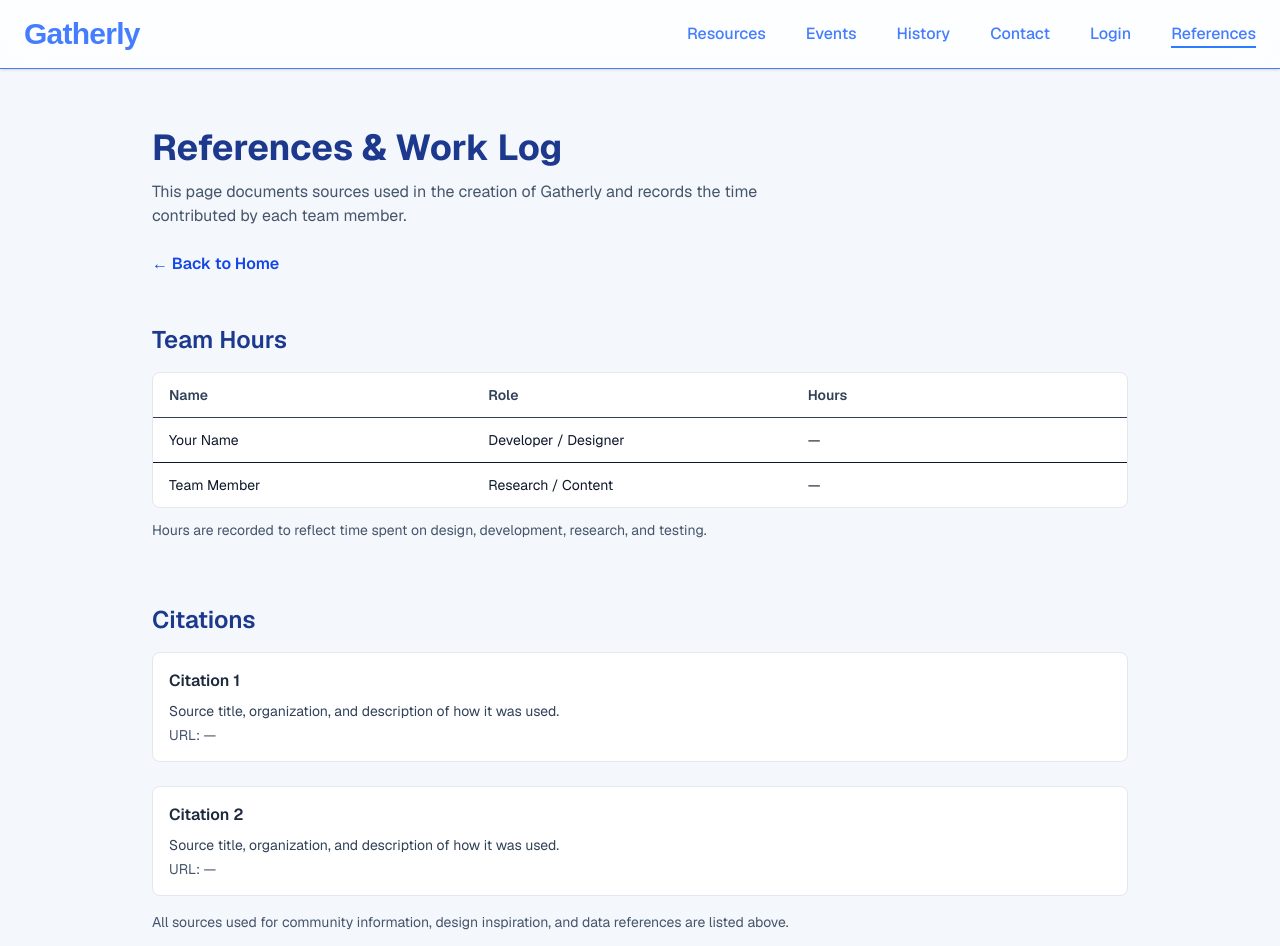
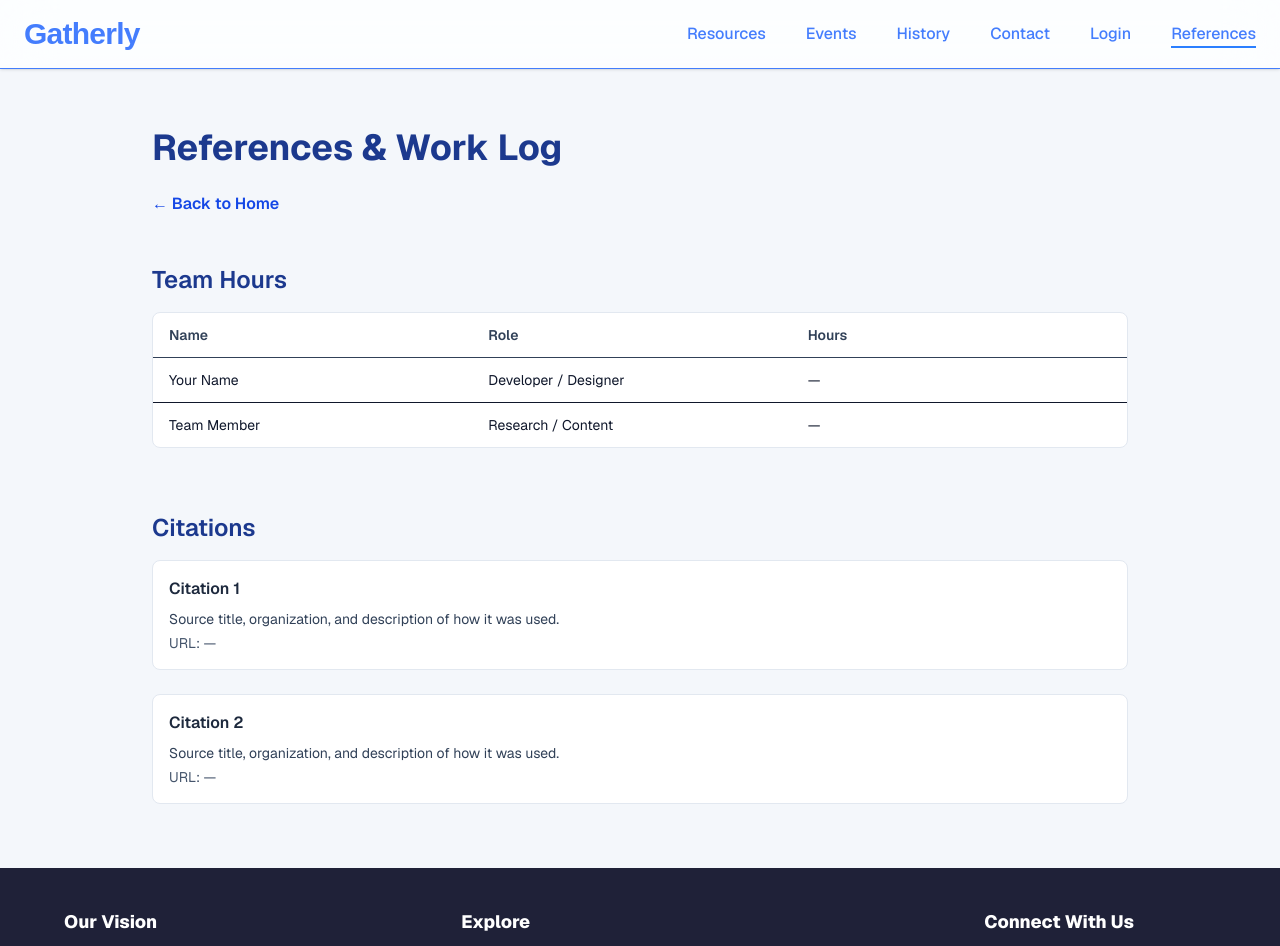
Before and after one commit to TSA-Group/tsa_group_starter, a Next.js app: page /references in a window 1280 px wide. Shown: the top 946 px of the page. Built offline with nearby package versions, Linux system fonts and the light colour scheme.

Commit message:
Update page.tsx

```diff
--- a/app/references/page.tsx
+++ b/app/references/page.tsx
@@ -9,11 +9,6 @@ export default function ReferencesPage() {
           <h1 className="text-4xl font-bold text-blue-900">
             References & Work Log
           </h1>
-          <p className="mt-3 text-slate-600 max-w-2xl">
-            This page documents sources used in the creation of Gatherly and
-            records the time contributed by each team member.
-          </p>
-
           <div className="mt-6">
             <Link
               href="/"
@@ -46,17 +41,11 @@ export default function ReferencesPage() {
               <div>—</div>
             </div>
           </div>
-
-          <p className="mt-3 text-sm text-slate-600">
-            Hours are recorded to reflect time spent on design, development,
-            research, and testing.
-          </p>
         </section>
         <section>
           <h2 className="text-2xl font-semibold text-blue-900 mb-4">
             Citations
           </h2>
-
           <div className="space-y-6">
             <div className="border border-slate-200 rounded-lg bg-white p-4">
               <p className="font-semibold text-slate-800">
@@ -82,11 +71,6 @@ export default function ReferencesPage() {
               </p>
             </div>
           </div>
-
-          <p className="mt-4 text-sm text-slate-600">
-            All sources used for community information, design inspiration, and
-            data references are listed above.
-          </p>
         </section>
       </div>
     </main>
```
